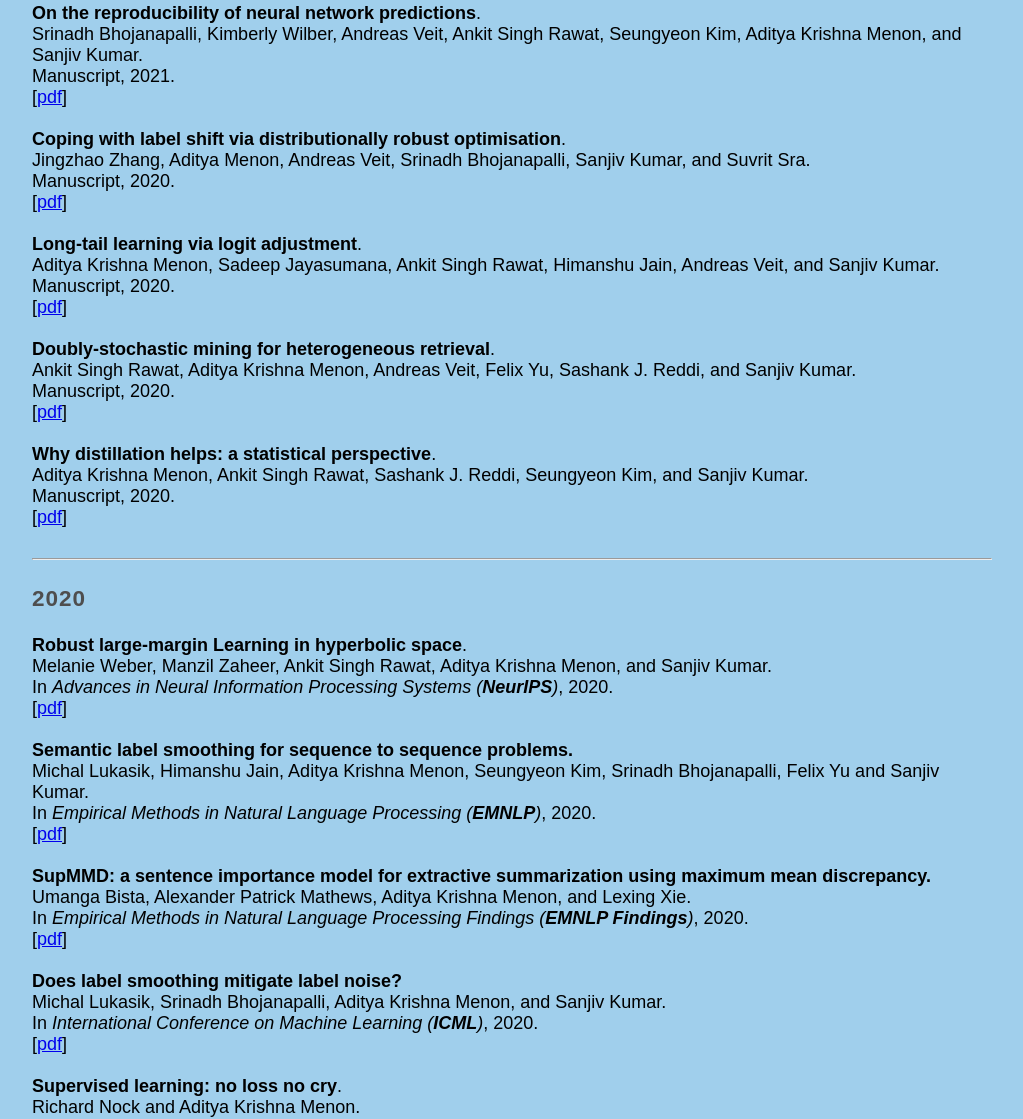
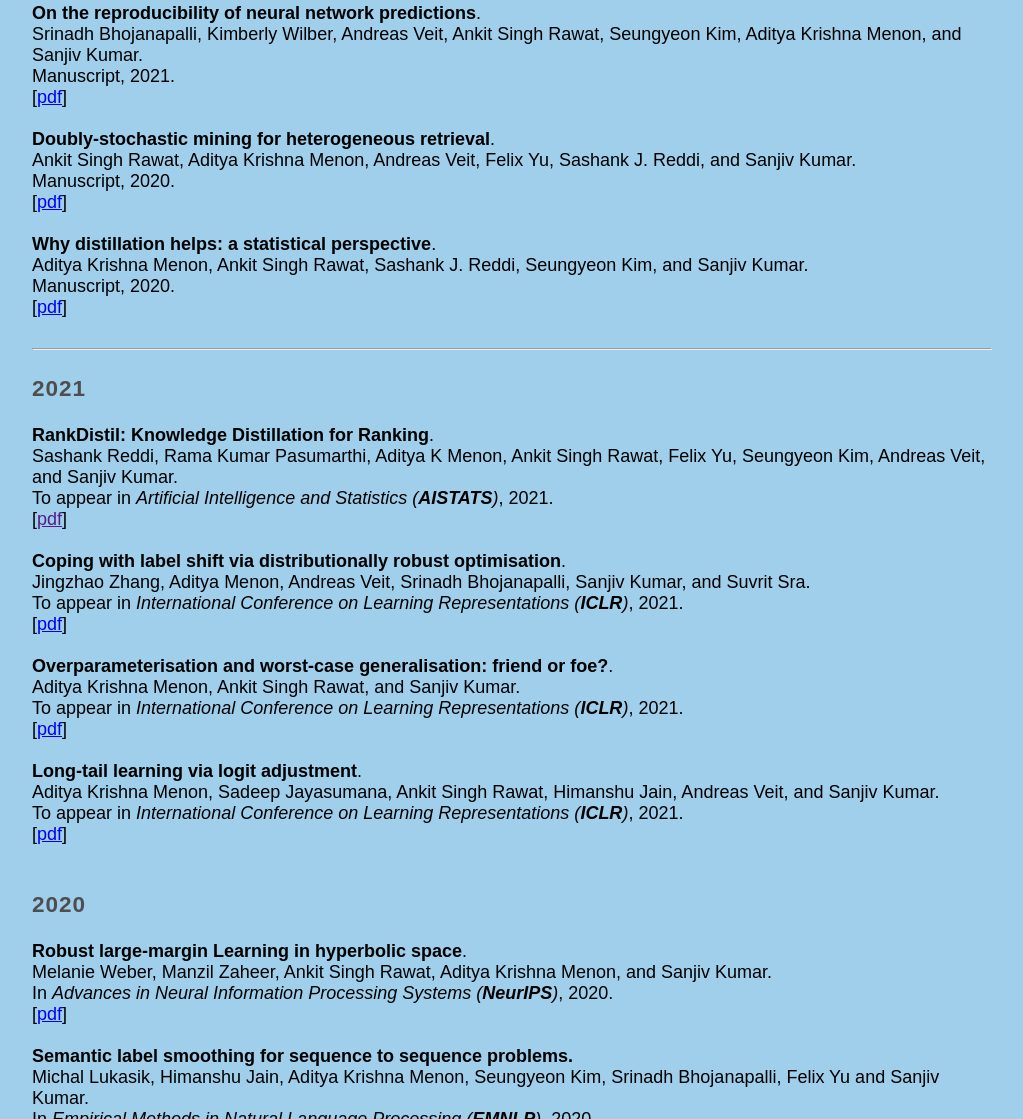
Before and after one commit to akmenon/akmenon.github.io, a plain HTML site: page publications.html in a window 1280 px wide. Shown: the part 235-1354 px from the top of the page, without its empty margins (128-1151 px from the left). Drawn offline with Linux system fonts and the light colour scheme.

Commit message:
added some pubs

```diff
--- a/publications.html
+++ b/publications.html
@@ -63,24 +63,6 @@
   [<a href="https://arxiv.org/pdf/2102.03349">pdf</a>]
   <br><br>
 
-  <li> <strong>Coping with label shift via distributionally robust optimisation</strong>.
-  <br>
-  Jingzhao Zhang, Aditya Menon, Andreas Veit, Srinadh Bhojanapalli, Sanjiv Kumar, and Suvrit Sra.
-  <br>
-  Manuscript, 2020.
-  <br>
-  [<a href="https://arxiv.org/pdf/2010.12230">pdf</a>]
-  <br><br>
-
-  <li> <strong>Long-tail learning via logit adjustment</strong>.
-  <br>
-  Aditya Krishna Menon, Sadeep Jayasumana, Ankit Singh Rawat, Himanshu Jain, Andreas Veit, and Sanjiv Kumar.
-  <br>
-  Manuscript, 2020.
-  <br>
-  [<a href="https://arxiv.org/pdf/2007.07314">pdf</a>]
-  <br><br>
-
   <li> <strong>Doubly-stochastic mining for heterogeneous retrieval</strong>.
   <br>
   Ankit Singh Rawat, Aditya Krishna Menon, Andreas Veit, Felix Yu, Sashank J. Reddi, and Sanjiv Kumar.
@@ -100,6 +82,43 @@
   <br><br>
 
   <hr>
+
+  <h3>2021</h3>
+  <li> <strong>RankDistil: Knowledge Distillation for Ranking</strong>.
+  <br>
+  Sashank Reddi, Rama Kumar Pasumarthi, Aditya K Menon, Ankit Singh Rawat, Felix Yu, Seungyeon Kim, Andreas Veit, and Sanjiv Kumar.
+  <br>
+  To appear in <em>Artificial Intelligence and Statistics (<strong>AISTATS</strong>)</em>, 2021.
+  <br>
+  [<a href="">pdf</a>]
+  <br><br>
+
+  <li> <strong>Coping with label shift via distributionally robust optimisation</strong>.
+  <br>
+  Jingzhao Zhang, Aditya Menon, Andreas Veit, Srinadh Bhojanapalli, Sanjiv Kumar, and Suvrit Sra.
+  <br>
+  To appear in <em>International Conference on Learning Representations (<strong>ICLR</strong>)</em>, 2021.
+  <br>
+  [<a href="https://openreview.net/pdf?id=BtZhsSGNRNi">pdf</a>]
+  <br><br>
+
+  <li> <strong>Overparameterisation and worst-case generalisation: friend or foe?</strong>.
+  <br>
+  Aditya Krishna Menon, Ankit Singh Rawat, and Sanjiv Kumar.
+  <br>
+  To appear in <em>International Conference on Learning Representations (<strong>ICLR</strong>)</em>, 2021.
+  <br>
+  [<a href="https://openreview.net/pdf?id=jphnJNOwe36">pdf</a>]
+  <br><br>
+
+  <li> <strong>Long-tail learning via logit adjustment</strong>.
+  <br>
+  Aditya Krishna Menon, Sadeep Jayasumana, Ankit Singh Rawat, Himanshu Jain, Andreas Veit, and Sanjiv Kumar.
+  <br>
+  To appear in <em>International Conference on Learning Representations (<strong>ICLR</strong>)</em>, 2021.
+  <br>
+  [<a href="https://openreview.net/pdf?id=37nvvqkCo5">pdf</a>]
+  <br><br>
 
   <h3>2020</h3>
   <li> <strong>Robust large-margin Learning in hyperbolic space</strong>.
```
